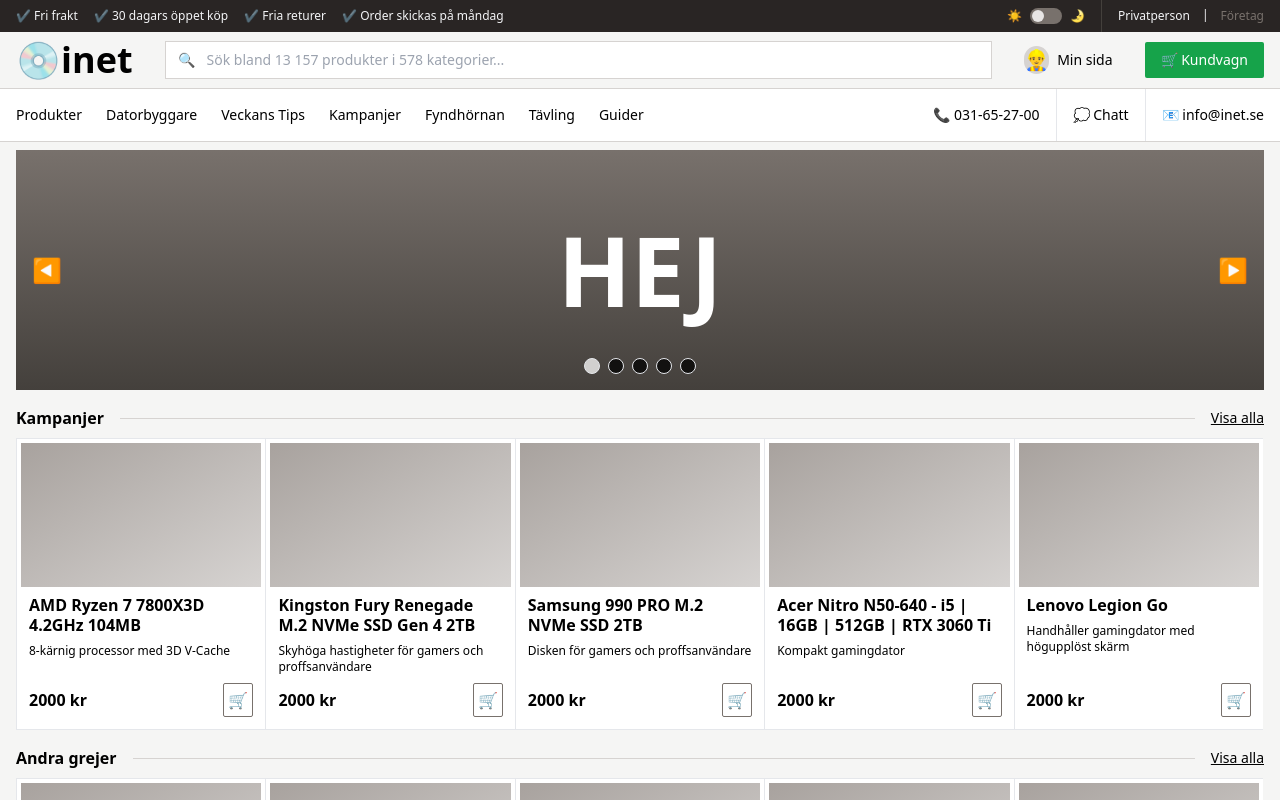
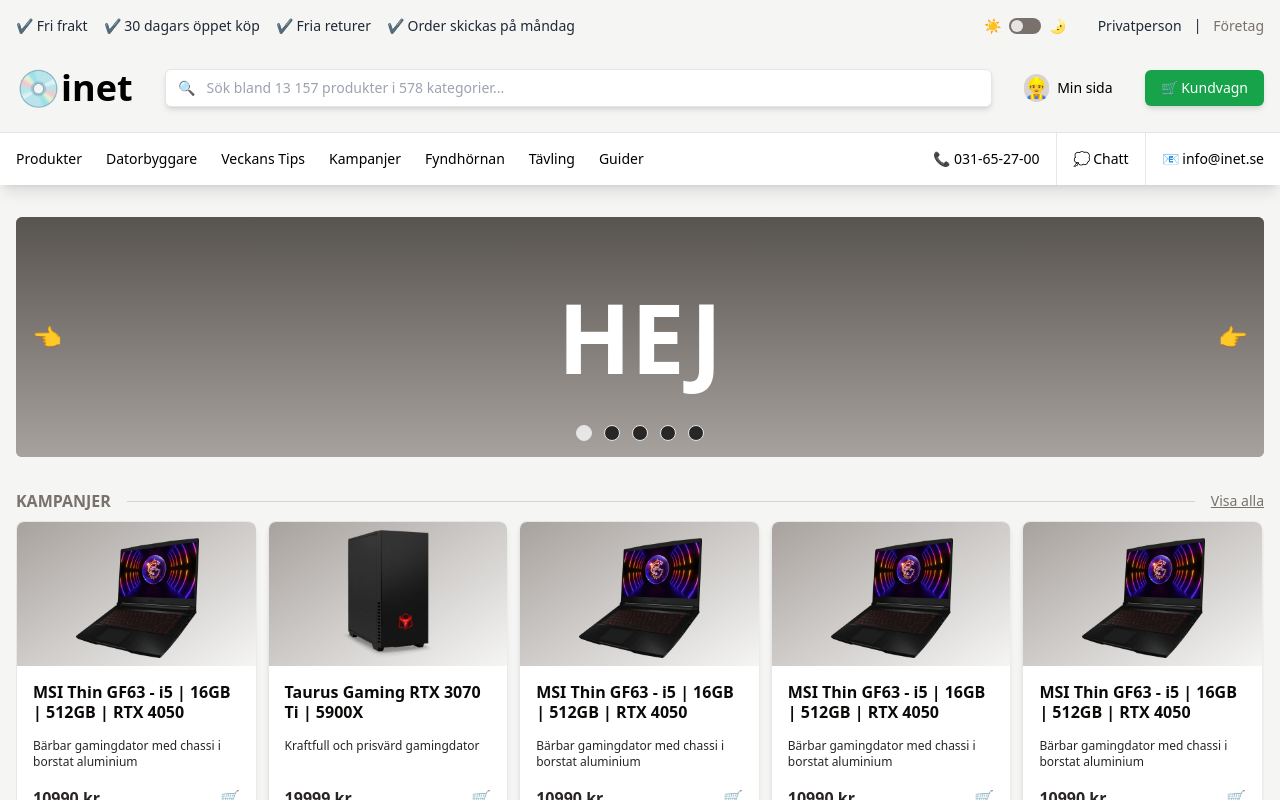
Before and after one commit to simon-off/inet-redesign, a React (Vite) app: page / in a window 1280 px wide. Shown: the top 800 px of the page. Built offline with nearby package versions, Linux system fonts and the light colour scheme.

Commit message:
added mock data and worked on itemShelf component

```diff
--- /dev/null
+++ b/public/data/mock-products.json
@@ -0,0 +1,86 @@
+[
+  {
+    "name": "MSI Thin GF63 - i5 | 16GB | 512GB | RTX 4050",
+    "description": "Bärbar gamingdator med chassi i borstat aluminium",
+    "text": "MSI Thin GF63 ger en härlig känsla av kvalitet med sin tunna ram och ett chassi i borstat aluminium. Datorn är utrustad med 12:e generationens Intel Core i5 processor, 16GB RAM och nya grafikortet Nvidia RTX 4050 vilket ger dig kraften du behöver för att spela de nyaste spelen. Den snabba skärmen med 144Hz i uppdateringsfrekvens erbjuder en jämn och responsiv spelupplevelse.",
+    "price": 10990,
+    "image": "msi-thin-gf63.webp",
+    "specs": [
+      { "screensize": "15.6 \"" },
+      { "resolution": "1920x1080, (FHD)" },
+      { "processor": "Core i5" },
+      { "memory": "16 GB, (2 x 8GB)" },
+      { "storage": "512 GB" }
+    ]
+  },
+  {
+    "name": "Taurus Gaming RTX 3070 Ti | 5900X",
+    "description": "Kraftfull och prisvärd gamingdator",
+    "text": "Färdigbyggd och uppgraderingsbar kvalitetsdator. En kraftfull gamingdator med RTX 3070 Ti och AMD Ryzen 9 5900X. Datorn för dig som vill spela med hög FPS i tunga spel.",
+    "price": 19999,
+    "image": "taurus-gaming.webp",
+    "specs": [
+      { "screensize": "15.6 \"" },
+      { "resolution": "1920x1080, (FHD)" },
+      { "processor": "Ryzen 9" },
+      { "memory": "16 GB, (2 x 8GB)" },
+      { "storage": "1 000 GB" }
+    ]
+  },
+  {
+    "name": "MSI Thin GF63 - i5 | 16GB | 512GB | RTX 4050",
+    "description": "Bärbar gamingdator med chassi i borstat aluminium",
+    "text": "MSI Thin GF63 ger en härlig känsla av kvalitet med sin tunna ram och ett chassi i borstat aluminium. Datorn är utrustad med 12:e generationens Intel Core i5 processor, 16GB RAM och nya grafikortet Nvidia RTX 4050 vilket ger dig kraften du behöver för att spela de nyaste spelen. Den snabba skärmen med 144Hz i uppdateringsfrekvens erbjuder en jämn och responsiv spelupplevelse.",
+    "price": 10990,
+    "image": "msi-thin-gf63.webp",
+    "specs": [
+      { "screensize": "15.6 \"" },
+      { "resolution": "1920x1080, (FHD)" },
+      { "processor": "Core i5" },
+      { "memory": "16 GB, (2 x 8GB)" },
+      { "storage": "512 GB" }
+    ]
+  },
+  {
+    "name": "MSI Thin GF63 - i5 | 16GB | 512GB | RTX 4050",
+    "description": "Bärbar gamingdator med chassi i borstat aluminium",
+    "text": "MSI Thin GF63 ger en härlig känsla av kvalitet med sin tunna ram och ett chassi i borstat aluminium. Datorn är utrustad med 12:e generationens Intel Core i5 processor, 16GB RAM och nya grafikortet Nvidia RTX 4050 vilket ger dig kraften du behöver för att spela de nyaste spelen. Den snabba skärmen med 144Hz i uppdateringsfrekvens erbjuder en jämn och responsiv spelupplevelse.",
+    "price": 10990,
+    "image": "msi-thin-gf63.webp",
+    "specs": [
+      { "screensize": "15.6 \"" },
+      { "resolution": "1920x1080, (FHD)" },
+      { "processor": "Core i5" },
+      { "memory": "16 GB, (2 x 8GB)" },
+      { "storage": "512 GB" }
+    ]
+  },
+  {
+    "name": "MSI Thin GF63 - i5 | 16GB | 512GB | RTX 4050",
+    "description": "Bärbar gamingdator med chassi i borstat aluminium",
+    "text": "MSI Thin GF63 ger en härlig känsla av kvalitet med sin tunna ram och ett chassi i borstat aluminium. Datorn är utrustad med 12:e generationens Intel Core i5 processor, 16GB RAM och nya grafikortet Nvidia RTX 4050 vilket ger dig kraften du behöver för att spela de nyaste spelen. Den snabba skärmen med 144Hz i uppdateringsfrekvens erbjuder en jämn och responsiv spelupplevelse.",
+    "price": 10990,
+    "image": "msi-thin-gf63.webp",
+    "specs": [
+      { "screensize": "15.6 \"" },
+      { "resolution": "1920x1080, (FHD)" },
+      { "processor": "Core i5" },
+      { "memory": "16 GB, (2 x 8GB)" },
+      { "storage": "512 GB" }
+    ]
+  },
+  {
+    "name": "MSI Thin GF63 - i5 | 16GB | 512GB | RTX 4050",
+    "description": "Bärbar gamingdator med chassi i borstat aluminium",
+    "text": "MSI Thin GF63 ger en härlig känsla av kvalitet med sin tunna ram och ett chassi i borstat aluminium. Datorn är utrustad med 12:e generationens Intel Core i5 processor, 16GB RAM och nya grafikortet Nvidia RTX 4050 vilket ger dig kraften du behöver för att spela de nyaste spelen. Den snabba skärmen med 144Hz i uppdateringsfrekvens erbjuder en jämn och responsiv spelupplevelse.",
+    "price": 10990,
+    "image": "msi-thin-gf63.webp",
+    "specs": [
+      { "screensize": "15.6 \"" },
+      { "resolution": "1920x1080, (FHD)" },
+      { "processor": "Core i5" },
+      { "memory": "16 GB, (2 x 8GB)" },
+      { "storage": "512 GB" }
+    ]
+  }
+]
--- a/src/App.tsx
+++ b/src/App.tsx
@@ -7,11 +7,26 @@
   return (
     <>
       <Header />
-      <main className="max-w-screen-xl mx-auto px-4 py-2 flex flex-col gap-4">
+      <main className="max-w-screen-xl mx-auto px-4 py-8 flex flex-col gap-8">
         <BannerCarousel />
-        <ItemShelf heading="Kampanjer" link="#" />
-        <ItemShelf heading="Andra grejer" link="#" />
-        <ItemShelf heading="Bra skit" link="#" />
+        <ItemShelf
+          heading="Kampanjer"
+          link="#"
+          visibleItems={5}
+          fetchURL="mock-products.json"
+        />
+        <ItemShelf
+          heading="Stoff osv"
+          link="#"
+          visibleItems={4}
+          fetchURL="mock-products.json"
+        />
+        <ItemShelf
+          heading="Bra skit"
+          link="#"
+          visibleItems={6}
+          fetchURL="mock-products.json"
+        />
       </main>
     </>
   );
--- a/src/components/BannerCarousel.tsx
+++ b/src/components/BannerCarousel.tsx
@@ -31,15 +31,15 @@
   };
 
   return (
-    <section className="h-[240px] bg-stone-400 relative flex justify-center items-center overflow-hidden">
+    <section className="h-[240px] rounded-md bg-stone-400 relative flex justify-center items-center overflow-hidden">
       {banners.map(
         (word, i) =>
           i === page && (
-            <div className="w-full h-full relative">
+            <div className="w-full h-full relative" key={i}>
               <div className="absolute -translate-x-full bg-teal-800 grid place-items-center w-full h-full">
                 {banners[i <= 0 ? banners.length - 1 : i - 1]}
               </div>
-              <div className="absolute text-white text-8xl uppercase font-black bg-gradient-to-t from-stone-700 to-stone-500 grid place-items-center w-full h-full">
+              <div className="absolute text-white text-8xl uppercase font-black bg-gradient-to-t from-stone-400 to-stone-600 grid place-items-center w-full h-full">
                 {word}
               </div>
               <div className="absolute translate-x-full bg-teal-700 grid place-items-center w-full h-full">
@@ -50,22 +50,22 @@
       )}
       <button
         onClick={leftButtonHandler}
-        className="absolute h-full top-0 left-0 hover:bg-black hover:bg-opacity-10 p-4 text-2xl"
+        className="text-white absolute h-full top-0 left-0 hover:bg-black hover:bg-opacity-10 p-4 text-2xl"
       >
-        ◀
+        👈
       </button>
       <button
         onClick={rightButtonHandler}
-        className="absolute h-full top-0 right-0 hover:bg-black hover:bg-opacity-10 p-4 text-2xl"
+        className="text-white absolute h-full top-0 right-0 hover:bg-black hover:bg-opacity-10 p-4 text-2xl"
       >
-        ▶
+        👉
       </button>
-      <div className="flex gap-2 absolute bottom-4">
+      <div className="flex gap-3 absolute bottom-4">
         {banners.map((_, i) =>
           i === page ? (
-            <PageButton i={i} active={true} setPage={setPage} />
+            <PageButton key={i} i={i} active={true} setPage={setPage} />
           ) : (
-            <PageButton i={i} active={false} setPage={setPage} />
+            <PageButton key={i} i={i} active={false} setPage={setPage} />
           )
         )}
       </div>
--- a/src/components/Header.tsx
+++ b/src/components/Header.tsx
@@ -1,7 +1,7 @@
 function header() {
   return (
     <header>
-      <div className="bg-stone-800 text-gray-100 text-xs">
+      <div className="text-gray-800 text-sm">
         <div className="mx-auto max-w-screen-xl px-4 flex justify-between items-center">
           <ul className="flex gap-4">
             <li>✔ Fri frakt</li>
@@ -15,7 +15,7 @@
               <div className="cursor-pointer relative bg-stone-500 rounded-full w-8 h-4 after:bg-stone-200 after:h-3 after:aspect-square after:left-[2px] after:top-[2px] after:rounded-full after:block after:absolute"></div>
               🌛
             </div>
-            <div className="flex gap-3 border-l py-2 pl-4 border-stone-700 items-center">
+            <div className="flex gap-3 py-4 pl-4 items-center">
               <a href="#">Privatperson</a> <span className="-mt-[2px]">|</span>{" "}
               <a href="#" className="text-stone-500">
                 Företag
@@ -24,12 +24,12 @@
           </div>
         </div>
       </div>
-      <div className="border-b border-stone-300 text-sm">
-        <div className="mx-auto max-w-screen-xl px-4 py-2 flex gap-8 items-center">
+      <div className="border-b border-stone-200 text-sm">
+        <div className="mx-auto max-w-screen-xl px-4 pt-4 pb-6 flex gap-8 items-center">
           <a href="#">
             <h1 className="text-4xl font-semibold">💿inet</h1>
           </a>
-          <div className="px-3 py-2 flex gap-3 border border-stone-300 bg-white focus-within:outline outline-1 flex-grow">
+          <div className="shadow-md rounded-md px-3 py-2 flex gap-3 border border-stone-200 bg-white focus-within:outline outline-1 flex-grow">
             <span>🔍</span>
             <input
               type="text"
@@ -43,12 +43,15 @@
             </span>{" "}
             Min sida
           </a>
-          <a href="#" className="bg-green-600 px-4 py-2 rounded-sm text-white">
+          <a
+            href="#"
+            className="rounded-md shadow-md bg-green-600 px-4 py-2 text-white"
+          >
             🛒 Kundvagn
           </a>
         </div>
       </div>
-      <div className="border-b border-stone-300 bg-white text-sm">
+      <div className="bg-white text-sm shadow-lg">
         <div className="mx-auto max-w-screen-xl px-4 flex justify-between">
           <ul className="flex gap-6">
             <li>
--- a/src/components/ItemShelf.tsx
+++ b/src/components/ItemShelf.tsx
@@ -1,16 +1,46 @@
+import useFetch from "../hooks/useFetch";
+import IProduct from "../types/IProduct";
 import ShelfItem from "./ShelfItem";
 
 interface IProps {
   heading: string;
   link: string;
+  fetchURL: string;
+  visibleItems: number;
 }
 
 function ItemShelf(props: IProps) {
+  const { data, error, loading } = useFetch(`data/${props.fetchURL}`);
+
+  if (loading) {
+    return (
+      <section className="bg-white rounded-md p-4 shadow-sm">
+        <h2 className="font-semibold pb-2">Loading...</h2>
+      </section>
+    );
+  }
+
+  if (error && error instanceof Error) {
+    return (
+      <section className="bg-white rounded-md p-4 shadow-sm">
+        <h2 className="text-red-700 font-semibold pb-2">
+          Could not fetch the correct data...
+        </h2>
+        <p className="text-stone-700 text-sm">
+          {JSON.stringify(error.message)}
+        </p>
+      </section>
+    );
+  }
+
+  if (data)
     return (
       <section>
-      <div className="flex justify-between items-center gap-4 pb-2">
+        <div className="flex justify-between items-center gap-4 pb-2 text-stone-500">
           <a href={props.link}>
-          <h2 className="font-bold hover:text-blue-500">{props.heading}</h2>
+            <h2 className="uppercase font-semibold  hover:text-blue-500">
+              {props.heading}
+            </h2>
           </a>
           <div className="h-[1px] flex-1 bg-stone-300"></div>
           <a href={props.link} className="underline text-sm">
@@ -18,36 +48,16 @@
           </a>
         </div>
         <div
-        className="relative grid grid-flow-col snap-x items-center scroll"
-        style={{ gridAutoColumns: "calc(20% - .2px)" }}
+          className="relative grid grid-flow-col gap-[12px] snap-x items-center scroll overflow-x-scroll"
+          style={{
+            gridAutoColumns: `calc(${100 / props.visibleItems}% - 10px)`,
+          }}
         >
           {/* <button className="absolute left-0 p-4 text-xl">👈</button>
         <button className="absolute right-0 p-4 text-xl">👉</button> */}
-        <ShelfItem
-          title="AMD Ryzen 7 7800X3D 4.2GHz 104MB"
-          description="8-kärnig processor med 3D V-Cache"
-          price={2000}
-        />
-        <ShelfItem
-          title="Kingston Fury Renegade M.2 NVMe SSD Gen 4 2TB"
-          description="Skyhöga hastigheter för gamers och proffsanvändare"
-          price={2000}
-        />
-        <ShelfItem
-          title="Samsung 990 PRO M.2 NVMe SSD 2TB"
-          description="Disken för gamers och proffsanvändare"
-          price={2000}
-        />
-        <ShelfItem
-          title="Acer Nitro N50-640 - i5 | 16GB | 512GB | RTX 3060 Ti"
-          price={2000}
-          description="Kompakt gamingdator"
-        />
-        <ShelfItem
-          title="Lenovo Legion Go"
-          description="Handhåller gamingdator med högupplöst skärm"
-          price={2000}
-        />
+          {data.map((product: IProduct, i: number) => (
+            <ShelfItem product={product} key={i} />
+          ))}
         </div>
       </section>
     );
--- a/src/components/ShelfItem.tsx
+++ b/src/components/ShelfItem.tsx
@@ -1,24 +1,26 @@
-interface IProps {
-  title?: string;
-  description?: string;
-  price?: number;
-  link?: string;
-  isProduct?: boolean;
-}
+import IProduct from "../types/IProduct";
 
-function ShelfItem(props: IProps) {
+function ShelfItem({ product }: { product: IProduct }) {
   return (
-    <article className="border border-r-0 bg-white p-1 snap-start h-full flex flex-col">
-      <div className="bg-gradient-to-br from-stone-400 to-stone-300 h-36"></div>
-      <div className="p-2">
-        <h2 className="font-semibold leading-tight pb-2">{props.title}</h2>
-        <p className="text-xs">{props.description}</p>
+    <article className="text-stone-800 border border-r-0 rounded-lg shadow-md overflow-hidden bg-white snap-start h-full flex flex-col">
+      <div className="bg-gradient-to-br from-stone-400 to-stone-100 h-36 p-2">
+        <img
+          src={`images/${product.image}`}
+          alt={product.name}
+          className="h-full mx-auto"
+        />
       </div>
-      <div className="px-2 pb-2 mt-auto flex justify-between items-center">
+      <div className="p-4">
+        <h2 className="font-semibold leading-tight pb-4 text-stone-950">
+          {product.name}
+        </h2>
+        <p className="text-xs">{product.description}</p>
+      </div>
+      <div className="px-4 pb-4 mt-auto flex justify-between items-center">
         <span className="font-bold">
-          {props.price} {props.price && "kr"}
+          {product.price} {product.price && "kr"}
         </span>
-        <button className="border border-stone-500 p-1 rounded-sm">🛒</button>
+        <button className="">🛒</button>
       </div>
     </article>
   );
--- /dev/null
+++ b/src/hooks/useFetch.tsx
@@ -0,0 +1,26 @@
+import { useEffect, useState } from "react";
+import IProduct from "../types/IProduct";
+
+export default function useFetch(url: RequestInfo | URL) {
+  const [data, setData] = useState<IProduct[]>();
+  const [error, setError] = useState<Error | unknown>();
+  const [loading, setLoading] = useState(false);
+
+  useEffect(() => {
+    const getData = async () => {
+      try {
+        setLoading(true);
+        const response = await fetch(url);
+        const data = await response.json();
+        setData(data);
+      } catch (error) {
+        setError(error);
+      } finally {
+        setLoading(false);
+      }
+    };
+    getData();
+  }, [url]);
+
+  return { data, error, loading };
+}
--- /dev/null
+++ b/src/types/IProduct.ts
@@ -0,0 +1,8 @@
+export default interface IProduct {
+  name: string;
+  description: string;
+  text: string;
+  price: number;
+  image: string;
+  specs: { [key: string]: string }[];
+}
```
Also changed, not shown: public/images/msi-thin-gf63.webp (added), public/images/taurus-gaming.webp (added). Lines whose indentation alone changed are shown as unchanged.
